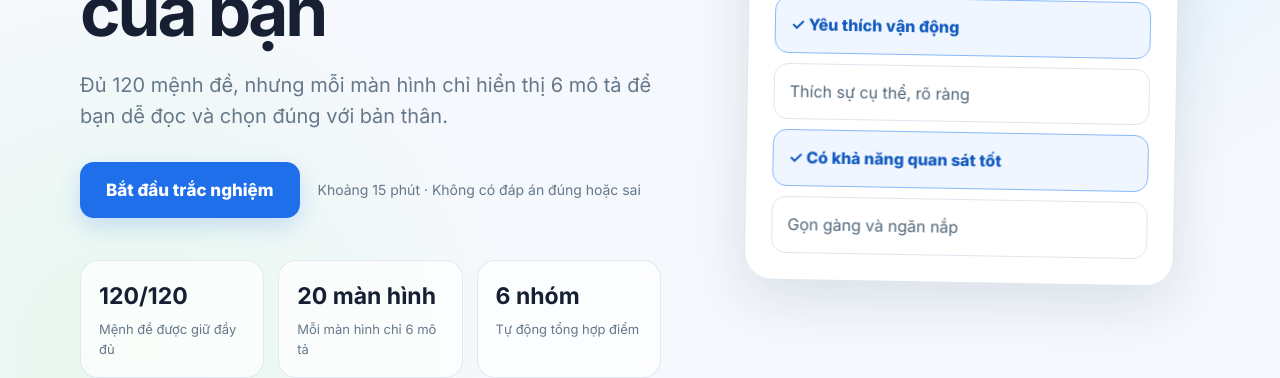
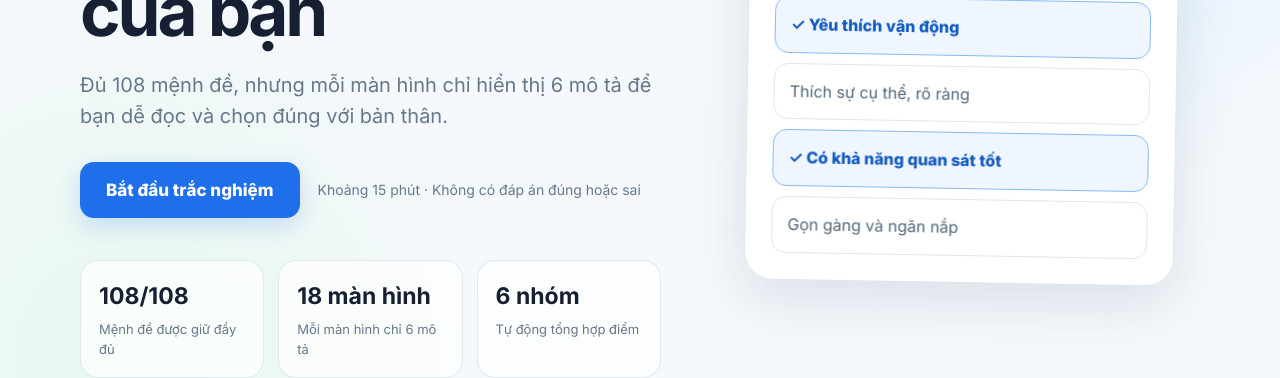
Before and after one commit to thaitran046/tracnghiem-holland, a Next.js app: page / in a window 1280 px wide. Shown: the part 321-699 px from the top of the page. Built offline with nearby package versions, Linux system fonts and the light colour scheme.

Commit message:
Update assessment to 108 questions

```diff
--- a/components/AssessmentApp.tsx
+++ b/components/AssessmentApp.tsx
@@ -176,7 +176,7 @@ export default function AssessmentApp() {
       if (saved.form) setForm({ ...EMPTY_FORM, ...saved.form })
       if (Array.isArray(saved.selected)) setSelected(new Set(saved.selected))
       if (typeof saved.pageIndex === 'number') setPageIndex(Math.max(0, saved.pageIndex))
-      if (Array.isArray(saved.questions) && saved.questions.length === 120) {
+      if (Array.isArray(saved.questions) && saved.questions.length === 108) {
         setQuestions(saved.questions)
       }
       if (saved.phase && saved.phase !== 'result' && saved.phase !== 'landing') {
@@ -340,8 +340,8 @@ export default function AssessmentApp() {
         if (!response.ok || !Array.isArray(payload.questions)) {
           throw new Error(payload.error || 'Không thể tải câu hỏi.')
         }
-        if (payload.questions.length !== 120) {
-          throw new Error(`Bộ câu hỏi chưa đủ 120 mệnh đề (${payload.questions.length}/120).`)
+        if (payload.questions.length !== 108) {
+          throw new Error(`Bộ câu hỏi chưa đủ 108 mệnh đề (${payload.questions.length}/108).`)
         }
         setQuestions(payload.questions)
       }
@@ -426,7 +426,7 @@ export default function AssessmentApp() {
             <span className="pill">TRẮC NGHIỆM SỞ THÍCH HOLLAND</span>
             <h1>Khám phá nhóm sở thích nổi trội của bạn</h1>
             <p className="hero-lead">
-              Đủ 120 mệnh đề, nhưng mỗi màn hình chỉ hiển thị 6 mô tả để bạn dễ đọc và chọn đúng với bản thân.
+              Đủ 108 mệnh đề, nhưng mỗi màn hình chỉ hiển thị 6 mô tả để bạn dễ đọc và chọn đúng với bản thân.
             </p>
             <div className="hero-actions">
               {hasResume ? (
@@ -447,11 +447,11 @@ export default function AssessmentApp() {
             </div>
             <div className="benefit-grid">
               <div>
-                <strong>120/120</strong>
+                <strong>108/108</strong>
                 <span>Mệnh đề được giữ đầy đủ</span>
               </div>
               <div>
-                <strong>20 màn hình</strong>
+                <strong>18 màn hình</strong>
                 <span>Mỗi màn hình chỉ 6 mô tả</span>
               </div>
               <div>
@@ -572,7 +572,7 @@ export default function AssessmentApp() {
             <div>
               <b>1</b>
               <p>
-                Bài có <strong>120 mệnh đề</strong>, chia thành <strong>20 màn hình</strong>, mỗi màn
+                Bài có <strong>108 mệnh đề</strong>, chia thành <strong>18 màn hình</strong>, mỗi màn
                 hình 6 mô tả.
               </p>
             </div>
@@ -657,7 +657,7 @@ export default function AssessmentApp() {
                   form,
                   selected: Array.from(selected),
                   pageIndex,
-                  questions: questions.length === 120 ? questions : undefined,
+                  questions: questions.length === 108 ? questions : undefined,
                 })
 
                 setAllowExit(true)
@@ -790,7 +790,7 @@ export default function AssessmentApp() {
           <span className="pill">HOÀN THÀNH</span>
           <h2>Kết quả của bạn</h2>
           <p className="muted">
-            Bạn đã xem đủ 120 mệnh đề. Điểm dưới đây là số lựa chọn phù hợp với bạn ở từng nhóm.
+            Bạn đã xem đủ 108 mệnh đề. Điểm dưới đây là số lựa chọn phù hợp với bạn ở từng nhóm.
           </p>
 
           <div className="result-bars">
```
Also changed, not shown: 1 other file (tests, documents, lock files or other folders).
